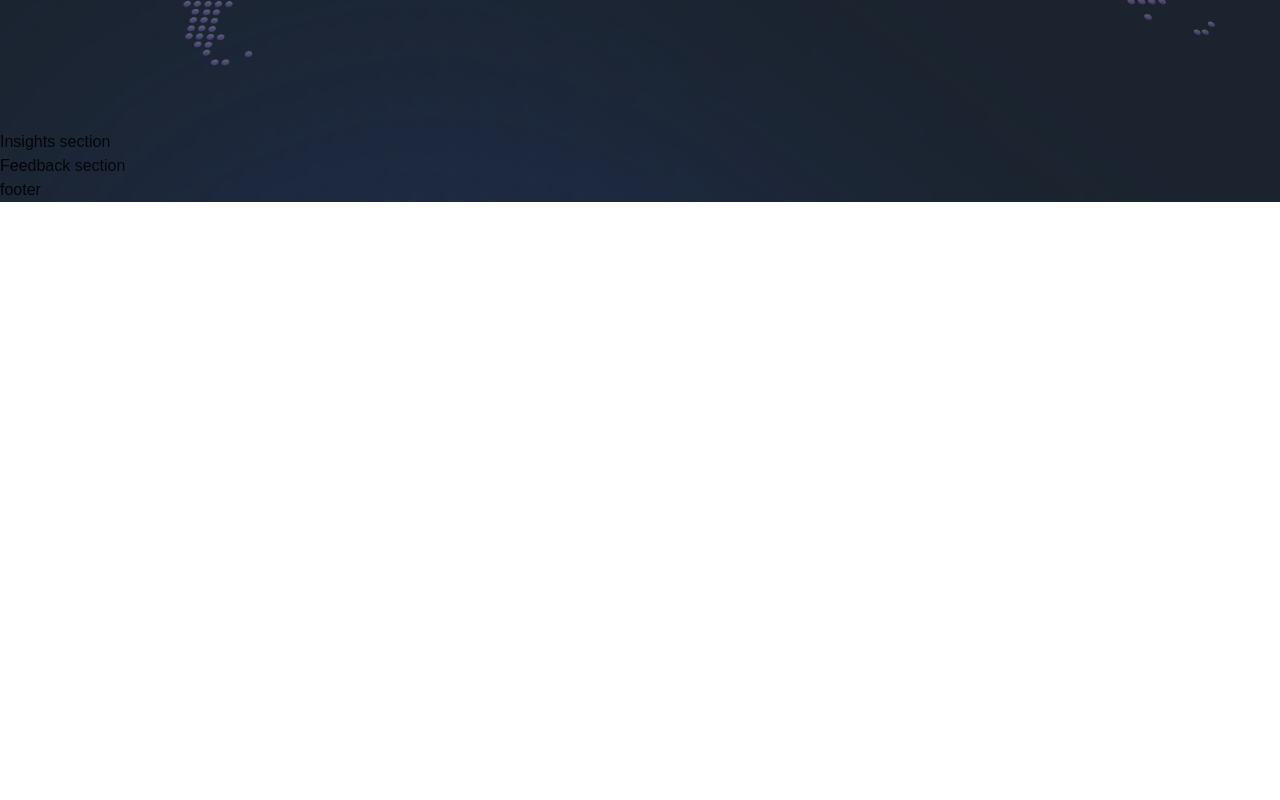
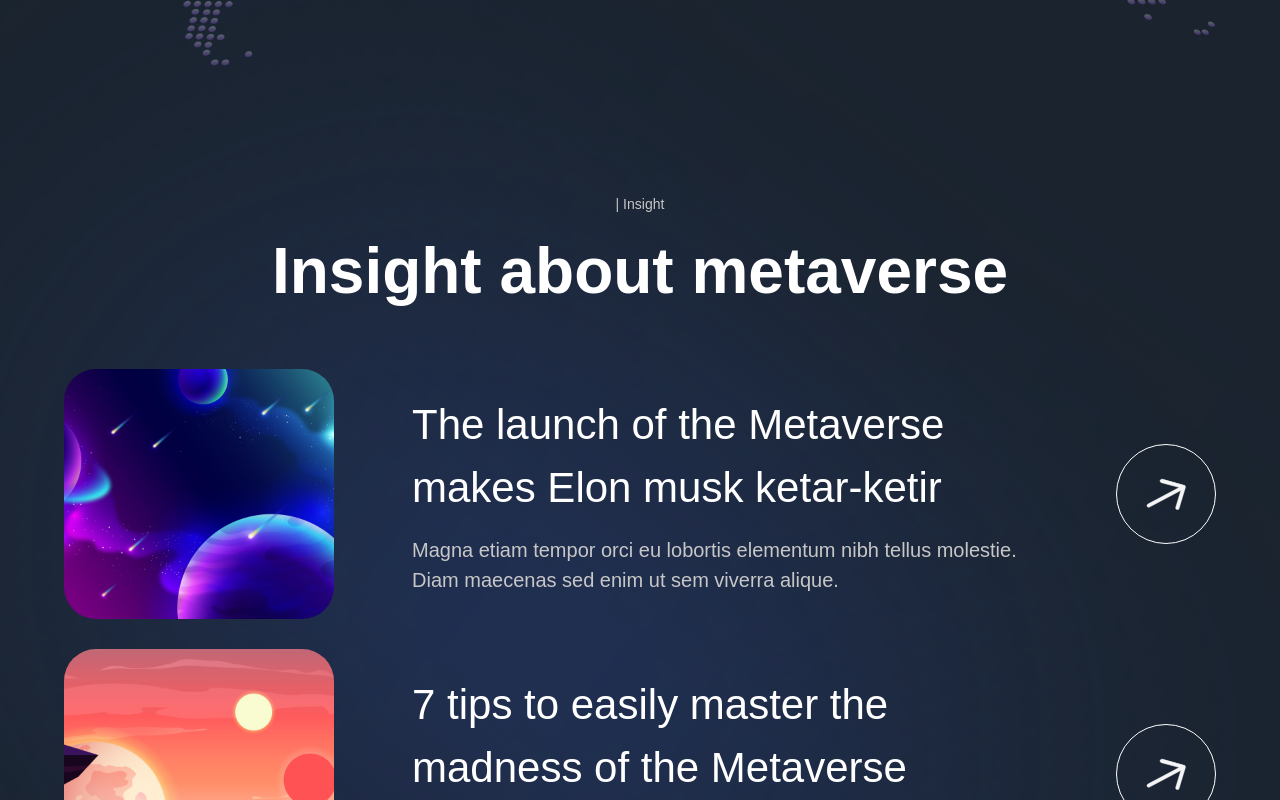
Before and after one commit to Zeztron/metaversus, a Next.js app: page / in a window 1280 px wide. Shown: the part 5100-5900 px from the top of the page. Before the commit the page ends 5302 px from the top, so only its background shows below. Built offline with nearby package versions, Linux system fonts and the light colour scheme; a web font is replaced by a local one.

Commit message:
completed insights and insights card

```diff
--- a/components/InsightCard.jsx
+++ b/components/InsightCard.jsx
@@ -1,9 +1,35 @@
 'use client';
+import { motion } from 'framer-motion';
+import { fadeIn } from '../utils/motion';
 
-const InsightCard = () => (
-  <div>
-    Insight Card
-  </div>
+const InsightCard = ({ imgUrl, title, subtitle, index }) => (
+  <motion.div
+    variants={fadeIn('up', 'spring', index * 0.5, 1)}
+    className="flex md:flex-row flex-col gap-4"
+  >
+    <img
+      src={imgUrl}
+      alt="planet-01"
+      className="md:w-[270px] w-full h-[250px] rounded-[32px] object-cover"
+    />
+    <div className="w-full flex justify-between items-center">
+      <div className="flex-1 md:ml-[62px] flex flex-col max-w-[650px]">
+        <h4 className="font-normal lg:text-[42px] text-[26px] text-white">
+          {title}
+        </h4>
+        <p className="mt-[16px] font-normal lg:text-[20px] text-[14px] text-secondary-white">
+          {subtitle}
+        </p>
+      </div>
+      <div className="lg:flex hidden items-center justify-center w-[100px] h-[100px] rounded-full bg-transparent border-[1px] border-white">
+        <img
+          src="arrow.svg"
+          alt="Arrow"
+          className="w-[40%] h-[40%] object-contain"
+        />
+      </div>
+    </div>
+  </motion.div>
 );
 
 export default InsightCard;
--- a/sections/Insights.jsx
+++ b/sections/Insights.jsx
@@ -1,8 +1,27 @@
 'use client';
+import { motion } from 'framer-motion';
+import { TypingText, InsightCard, TitleText } from '../components';
+import styles from '../styles';
+import { staggerContainer } from '../utils/motion';
+import { insights } from '../constants';
 
 const Insights = () => (
-  <section>
-    Insights section
+  <section className={`${styles.paddings} relative z-10`}>
+    <motion.div
+      variants={staggerContainer}
+      initial="hidden"
+      whileInView="show"
+      viewPort={{ once: 'false', amount: 0.25 }}
+      className={`${styles.innerWidth} mx-auto flex flex-col`}
+    >
+      <TypingText title="| Insight" textStyles="text-center" />
+      <TitleText title="Insight about metaverse" textStyles="text-center" />
+      <div className="mt-[50px] flex flex-col gap-[30px]">
+        {insights.map((insight, idx) => (
+          <InsightCard key={idx} {...insight} index={idx + 1} />
+        ))}
+      </div>
+    </motion.div>
   </section>
 );
 
```
